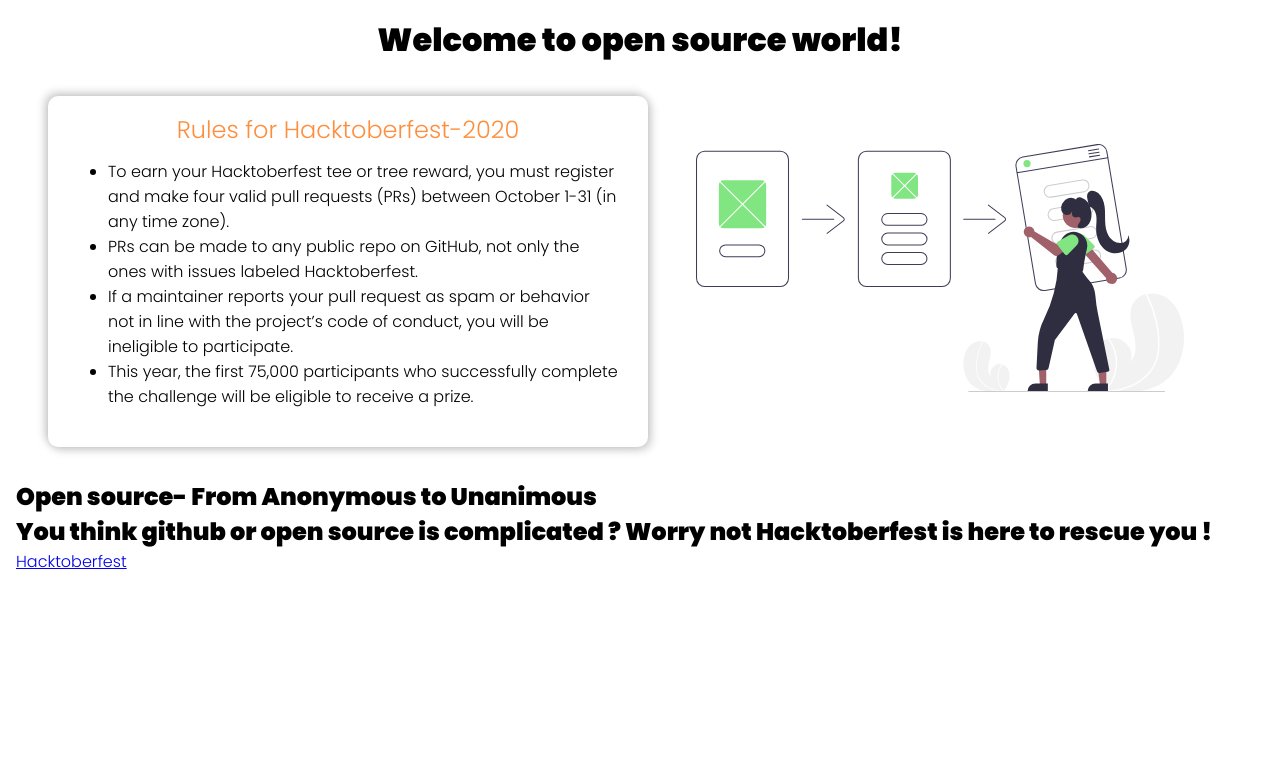
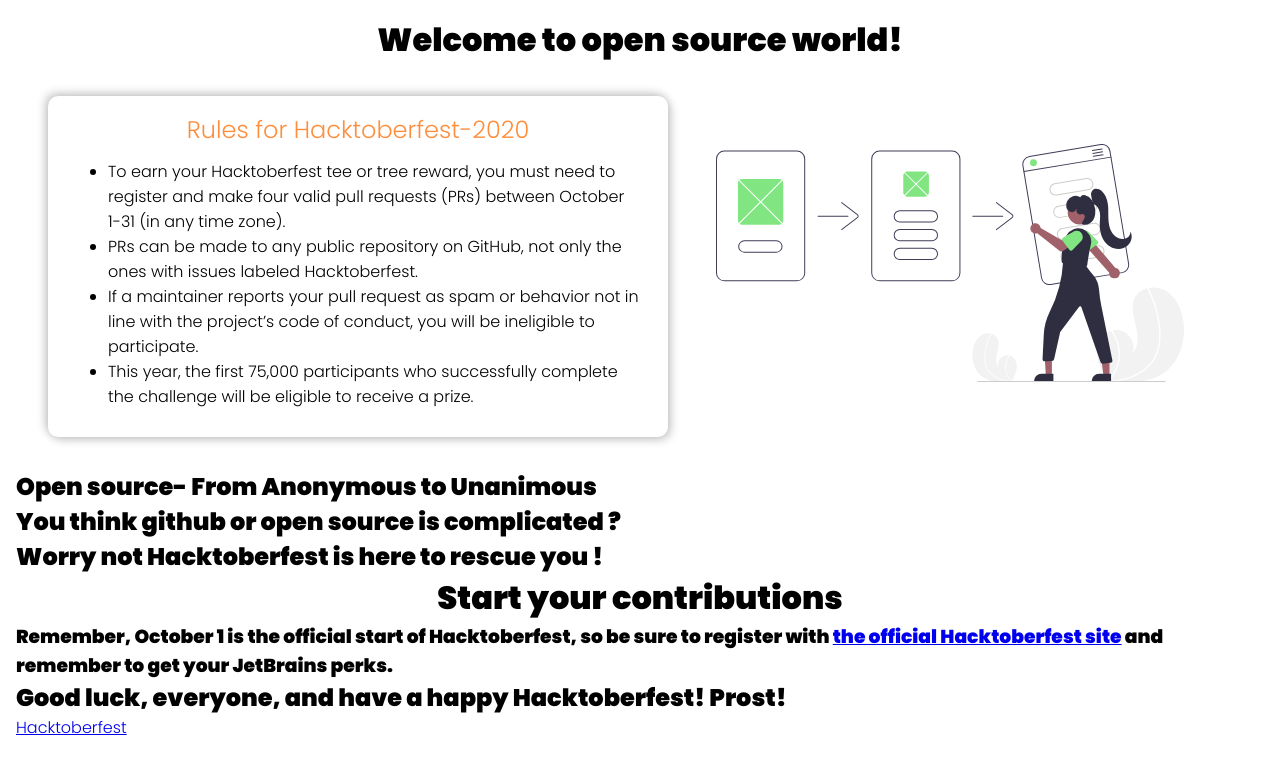
Before and after one commit to tasnimzotder/hacktoberfest-2020, a Jekyll site: the page html/index.html, which Jekyll copies as it is, in a window 1280 px wide. Shown: the top 774 px of the page. Built offline with Jekyll 4.4.1, drawn with Linux system fonts in a browser that asks for light colours.

Commit message:
Changes done

```diff
--- a/html/index.html
+++ b/html/index.html
@@ -13,21 +13,24 @@
     <div class="flex-area">
       <div class="rules-section">
         <h1>Rules for Hacktoberfest-2020</h1>
-        <ul>
-          <li>To earn your Hacktoberfest tee or tree reward, you must register and make four valid pull requests (PRs) between October 1-31 (in any time zone).</li>
-          <li>PRs can be made to any public repo on GitHub, not only the ones with issues labeled Hacktoberfest.</li>
+        <ol>
+          <li>To earn your Hacktoberfest tee or tree reward, you must need to register and make four valid pull requests (PRs) between October 1-31 (in any time zone).</li>
+          <li>PRs can be made to any public repository on GitHub, not only the ones with issues labeled Hacktoberfest.</li>
           <li>If a maintainer reports your pull request as spam or behavior not in line with the project’s code of conduct, you will be ineligible to participate.</li>
           <li>This year, the first 75,000 participants who successfully complete the challenge will be eligible to receive a prize.</li>
-        </ul>
+        </ol>
       </div>
 
       <div class="image-hero">
-        <img src="../assets/fest.svg" alt="" class="image-hero" width="520px">
+        <img src="../assets/fest.svg" alt="image-hero" class="image-hero" width="500px">
       </div>
     </div>
 
     <h2>Open source- From Anonymous to Unanimous</h2>
-    <h2>You think github or open source is complicated ? Worry not Hacktoberfest is here to rescue you !</h2>
+    <h2>You think github or open source is complicated ?<br> Worry not Hacktoberfest is here to rescue you !</h2>
+	<h1>Start your contributions</h1>
+	<h3>Remember, <b>October 1</b> is the official start of <b>Hacktoberfest,</b> so be sure to register with <a href="https://hacktoberfest.digitalocean.com">the official Hacktoberfest site</a> and <strong>remember to get your JetBrains perks.</strong></h3>
+	<h2>Good luck, everyone, and have a happy Hacktoberfest! Prost!</h2>
     <a href="https://hacktoberfest.digitalocean.com">Hacktoberfest</a>
 
     <!-- Change modify / add code of this file -->
--- a/html/style.css
+++ b/html/style.css
@@ -47,11 +47,11 @@
   color: #ff8e3c;
 }
 
-.rules-section ul {
+.rules-section ol {
   list-style-type: disc;
   padding: 0.75rem;
 }
-.rules-section ul li {
+.rules-section ol li {
   font-size: 1rem;
   margin-left: 2rem;
 }
```
